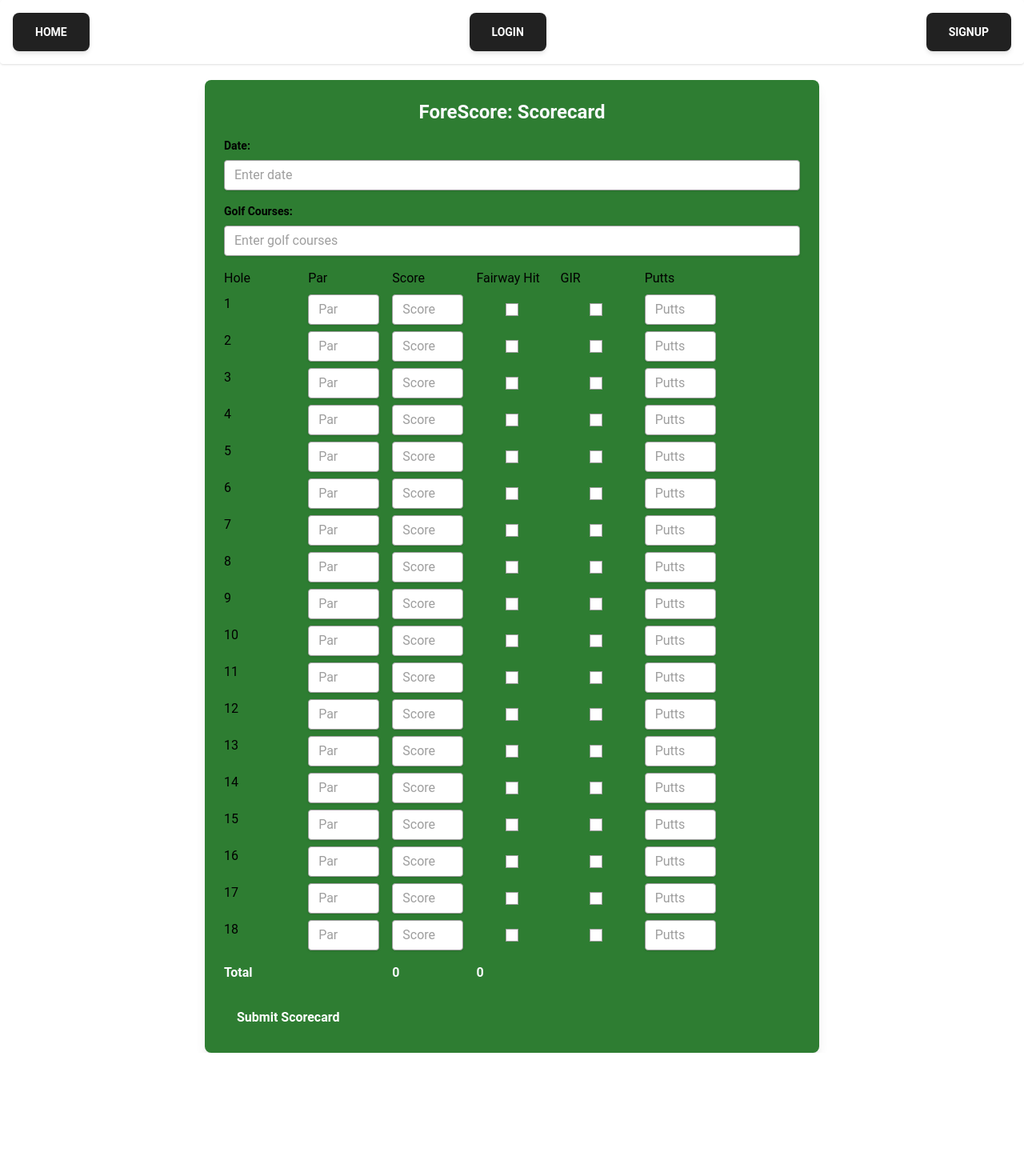
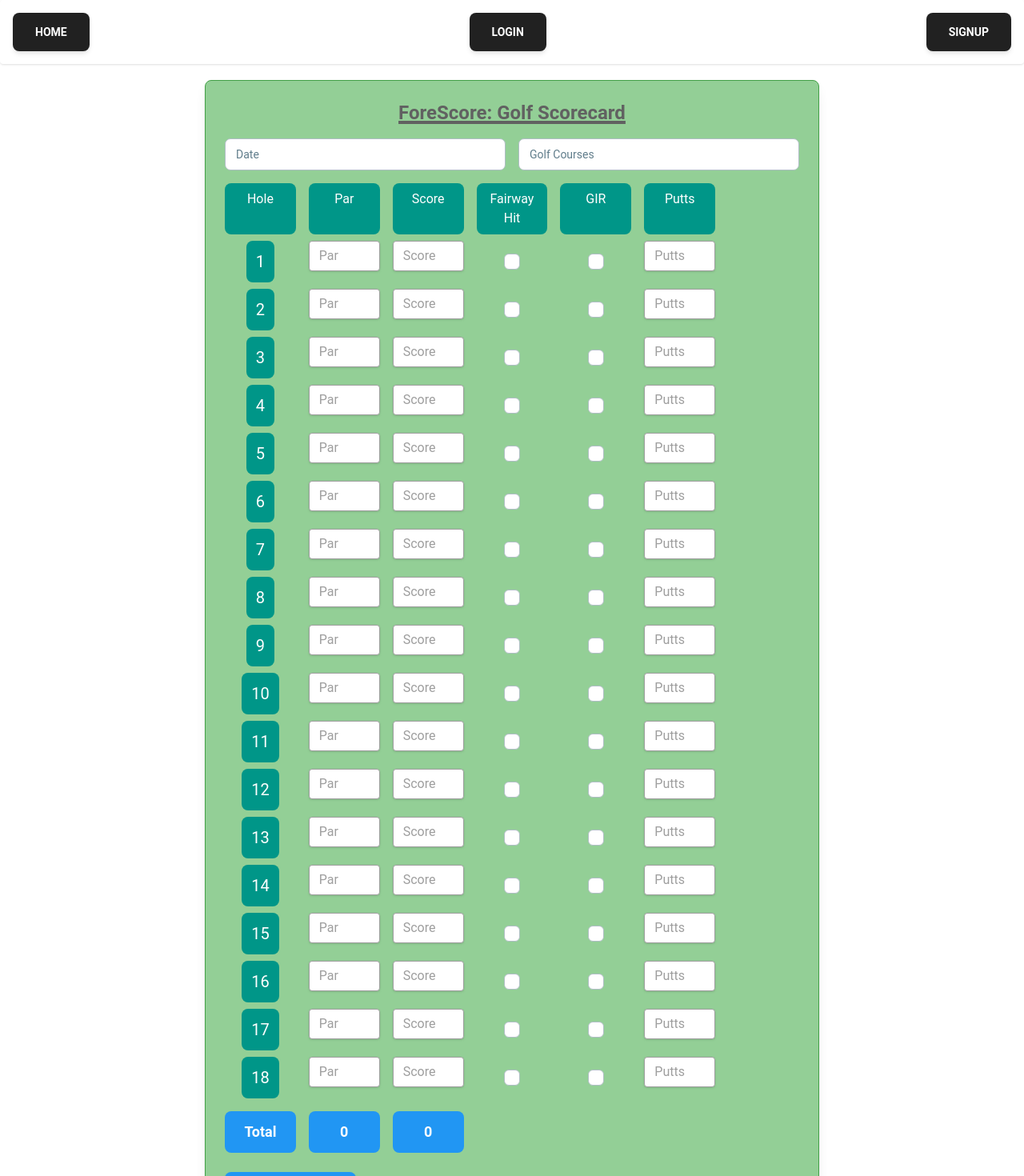
Before and after one commit to IsaiahCoding/ForeScoreFinal, a React (Create React App) app in the folder client/: page /scorecard in a window 1280 px wide. Shown: the top 1470 px of the page at 80% size. Before the commit the page ends 1316 px from the top, so only its background shows below. Built offline with nearby package versions, Linux system fonts and the light colour scheme; no server answers.

Commit message:
Scorecard styled

```diff
--- a/client/src/components/ScoreCardForm.jsx
+++ b/client/src/components/ScoreCardForm.jsx
@@ -1,8 +1,9 @@
-import React, { useState, useMemo, useContext } from 'react'; // Added useContext here
+import React, { useState, useMemo, useContext } from 'react';
 import { useHistory } from 'react-router-dom';
 import { UserContext } from './UserContext/UserContext';
+import { Button, Checkbox, Input } from "@material-tailwind/react";
 
-function ScoreCardForm() {
+function GolfScoreCard() {
   const [date, setDate] = useState('');
   const [golfCourses, setGolfCourses] = useState('');
   const [par, setPar] = useState(Array(18).fill(''));
@@ -11,18 +12,18 @@ function ScoreCardForm() {
   const [gir, setGir] = useState(Array(18).fill(false));
   const [putts, setPutts] = useState(Array(18).fill(''));
   const history = useHistory();
-  const { user } = useContext(UserContext); // Correctly using useContext here
+  const { user } = useContext(UserContext);
 
   const handleFormSubmit = async (e) => {
     e.preventDefault();
     try {
-      // Check if user is undefined or if user.id is missing
+
       if (!user || !user.id) {
         console.error('User is not logged in or user ID is missing');
         return;
       }
 
-      // Structure the hole stats for the POST request
+
       const holesData = par.map((parValue, index) => ({
         hole_number: index + 1,
         par: parseInt(parValue, 10),
@@ -30,7 +31,15 @@ function ScoreCardForm() {
         fairway_hit: fairwayHit[index],
         green_in_reg: gir[index],
         putts: parseInt(putts[index], 10),
+        style: {
+          padding: '8px',
+          borderRadius: '8px',
+          backgroundColor: '#059669',
+          color: '#FFFFFF',
+          textAlign: 'center',
+        },
       }));
+
 
       const response = await fetch('/scorecard', {
         method: 'POST',
@@ -55,8 +64,6 @@ function ScoreCardForm() {
     }
   };
 
-
-
   const totalPar = useMemo(() => {
     const filteredPar = par.filter(p => !isNaN(parseInt(p)));
     return filteredPar.reduce((acc, val) => acc + parseInt(val), 0);
@@ -68,46 +75,44 @@ function ScoreCardForm() {
   }, [score]);
 
   return (
-    <div className="max-w-3xl mx-auto bg-green-800 p-6 rounded-lg shadow-lg">
-      <h2 className="text-center text-2xl font-bold mb-4" style={{ color: '#f8fafc' }}>ForeScore: Scorecard</h2>
+    <div className="max-w-3xl mx-auto bg-green-500 bg-opacity-60 p-6 rounded-lg shadow-lg border border-green-600">
+      <h2 className="text-center text-2xl font-bold mb-4 text-gray-700 border-gray-900 underline decoration-4">ForeScore: Golf Scorecard</h2>
       <form onSubmit={handleFormSubmit}>
-        <div className="mb-4">
-          <label className="block text-slate-50 text-sm font-bold mb-2" htmlFor="date">
-            Date:
-          </label>
-          <input
-            className="shadow appearance-none border rounded w-full py-2 px-3 text-slate-950 leading-tight focus:outline-none focus:shadow-outline"
+        <div className="flex mb-4">
+          <div className="w-1/2 mr-2">
+            <Input
+              label="Date"
               id="date"
               type="text"
-            placeholder="Enter date"
               value={date}
               onChange={(e) => setDate(e.target.value)}
+              className="bg-white"
             />
           </div>
-        <div className="mb-4">
-          <label className="block text-slate-50 text-sm font-bold mb-2" htmlFor="golfCourses">
-            Golf Courses:
-          </label>
-          <input
-            className="shadow appearance-none border rounded w-full py-2 px-3 text-slate-950 leading-tight focus:outline-none focus:shadow-outline"
+          <div className="w-1/2 ml-2">
+            <Input
+              label="Golf Courses"
               id="golfCourses"
               type="text"
-            placeholder="Enter golf courses"
               value={golfCourses}
               onChange={(e) => setGolfCourses(e.target.value)}
+              className="bg-white"
             />
           </div>
+        </div>
         <div className="grid grid-cols-7 gap-4">
-          <div className="col-span-1">Hole</div>
-          <div className="col-span-1">Par</div>
-          <div className="col-span-1">Score</div>
-          <div className="col-span-1">Fairway Hit</div>
-          <div className="col-span-1">GIR</div>
-          <div className="col-span-1">Putts</div>
+          <div className="col-span-1 p-2 rounded-lg bg-teal-500 text-white text-center">Hole</div>
+          <div className="col-span-1 p-2 rounded-lg bg-teal-500 text-white text-center">Par</div>
+          <div className="col-span-1 p-2 rounded-lg bg-teal-500 text-white text-center">Score</div>
+          <div className="col-span-1 p-2 rounded-lg bg-teal-500 text-white text-center">Fairway Hit</div>
+          <div className="col-span-1 p-2 rounded-lg bg-teal-500 text-white text-center">GIR</div>
+          <div className="col-span-1 p-2 rounded-lg bg-teal-500 text-white text-center">Putts</div>
         </div>
         {Array.from({ length: 18 }).map((_, index) => (
           <div key={index} className="grid grid-cols-7 gap-4 mt-2">
-            <div className="col-span-1">{index + 1}</div>
+            <div className="col-span-1 flex justify-center items-center">
+              <div className="p-3 rounded-lg bg-teal-500 text-white text-center text-xl">{index + 1}</div>
+            </div>
             <div className="col-span-1">
               <input
                 className="shadow appearance-none border rounded w-full py-2 px-3 text-slate-950 leading-tight focus:outline-none focus:shadow-outline"
@@ -135,9 +140,8 @@ function ScoreCardForm() {
               />
             </div>
             <div className="col-span-1 flex justify-center items-center">
-                <input
-                className="form-checkbox h-4 w-4 text-gray-100"
-                type="checkbox"
+              <Checkbox
+                color="blue"
                 checked={fairwayHit[index]}
                 onChange={(e) => {
                   const newFairwayHit = [...fairwayHit];
@@ -147,9 +151,8 @@ function ScoreCardForm() {
               />
             </div>
             <div className="col-span-1 flex justify-center items-center">
-                <input
-                className="form-checkbox h-4 w-4 text-gray-100"
-                type="checkbox"
+              <Checkbox
+                color="blue"
                 checked={gir[index]}
                 onChange={(e) => {
                   const newGir = [...gir];
@@ -174,24 +177,28 @@ function ScoreCardForm() {
           </div>
         ))}
         <div className="grid grid-cols-7 gap-4 mt-4">
-                <div className="col-span-2 font-bold" style={{ color: '#f8fafc' }}>Total</div>
-                <div className="col-span-1 font-bold" style={{ color: '#f8fafc' }}>{totalPar}</div>
-                <div className="col-span-1 font-bold" style={{ color: '#f8fafc' }}>{totalScore}</div>
-                <div className="col-span-1"></div>
-                <div className="col-span-1"></div>
-                <div className="col-span-1"></div>
+        <div className="col-span-1 p-3 bg-blue-500 text-white font-bold text-lg text-center rounded-lg">Total</div>
+        <div className="col-span-1 p-3 bg-blue-500 text-white font-bold text-lg text-center rounded-lg">{totalPar}</div>
+        <div className="col-span-1 p-3 bg-blue-500 text-white font-bold text-lg text-center rounded-lg">{totalScore}</div>
       </div>
+
         <div className="mt-6">
-                <button
-                         className="bg-zinc-700 hover:bg-slate-800 text-white font-bold py-2 px-4 rounded focus:outline-none focus:shadow-outline transition duration-300"
-                         type="submit"
+          <Button
+            color="blue"
+            buttonType="filled"
+            size="regular"
+            rounded={true}
+            block={false}
+            iconOnly={false}
+            ripple="light"
+            onClick={handleFormSubmit}
           >
             Submit Scorecard
-                </button>
+          </Button>
         </div>
       </form>
     </div>
   );
 }
 
-                export default ScoreCardForm;
+export default GolfScoreCard;
```
Lines whose indentation alone changed are shown as unchanged.
